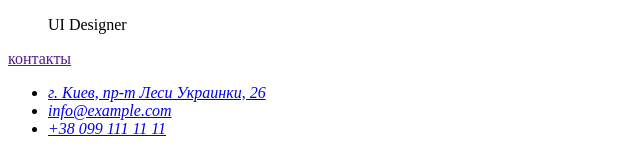
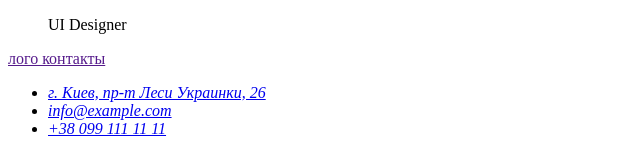
Before and after one commit to AntonKupriets/HW-1-desktop, a plain HTML site: page index.html in a window 1280 px wide. Shown: the part 2962-3113 px from the top of the page, 0-640 px from the left. Drawn offline with Linux system fonts and the light colour scheme.

Commit message:
Update index.html

```diff
--- a/index.html
+++ b/index.html
@@ -95,7 +95,7 @@
     </ul>
     </section>
     <footer>
-        <a class="link" href="">контакты</a>
+        <a class="link" href="">лого контакты</a>
         <address>
             <ul>
                 <li>
```
